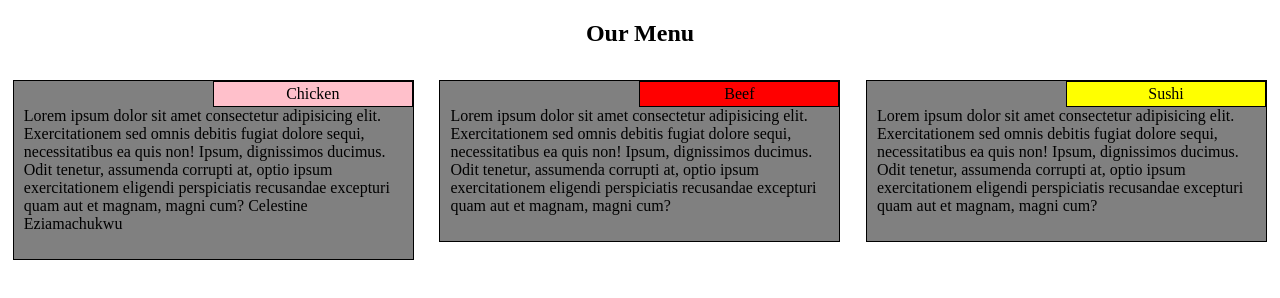
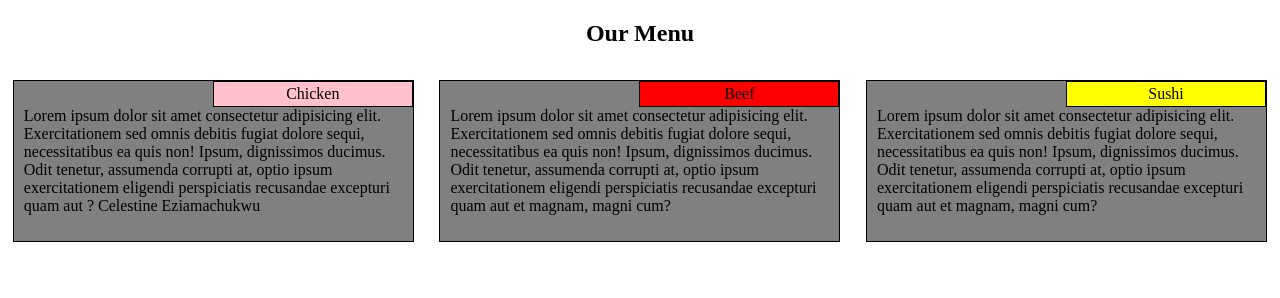
Before and after one commit to Ezcel/module2-solution, a plain HTML site: page index.html in a window 1280 px wide. Drawn offline with Linux system fonts and the light colour scheme.

Commit message:
Update index.html

```diff
--- a/index.html
+++ b/index.html
@@ -17,7 +17,7 @@
           Exercitationem sed omnis debitis fugiat dolore sequi, necessitatibus
           ea quis non! Ipsum, dignissimos ducimus. Odit tenetur, assumenda
           corrupti at, optio ipsum exercitationem eligendi perspiciatis
-          recusandae excepturi quam aut et magnam, magni cum? Celestine Eziamachukwu
+          recusandae excepturi quam aut ? Celestine Eziamachukwu
         </p>
       </div>
       <div class="section" id="two">
```
